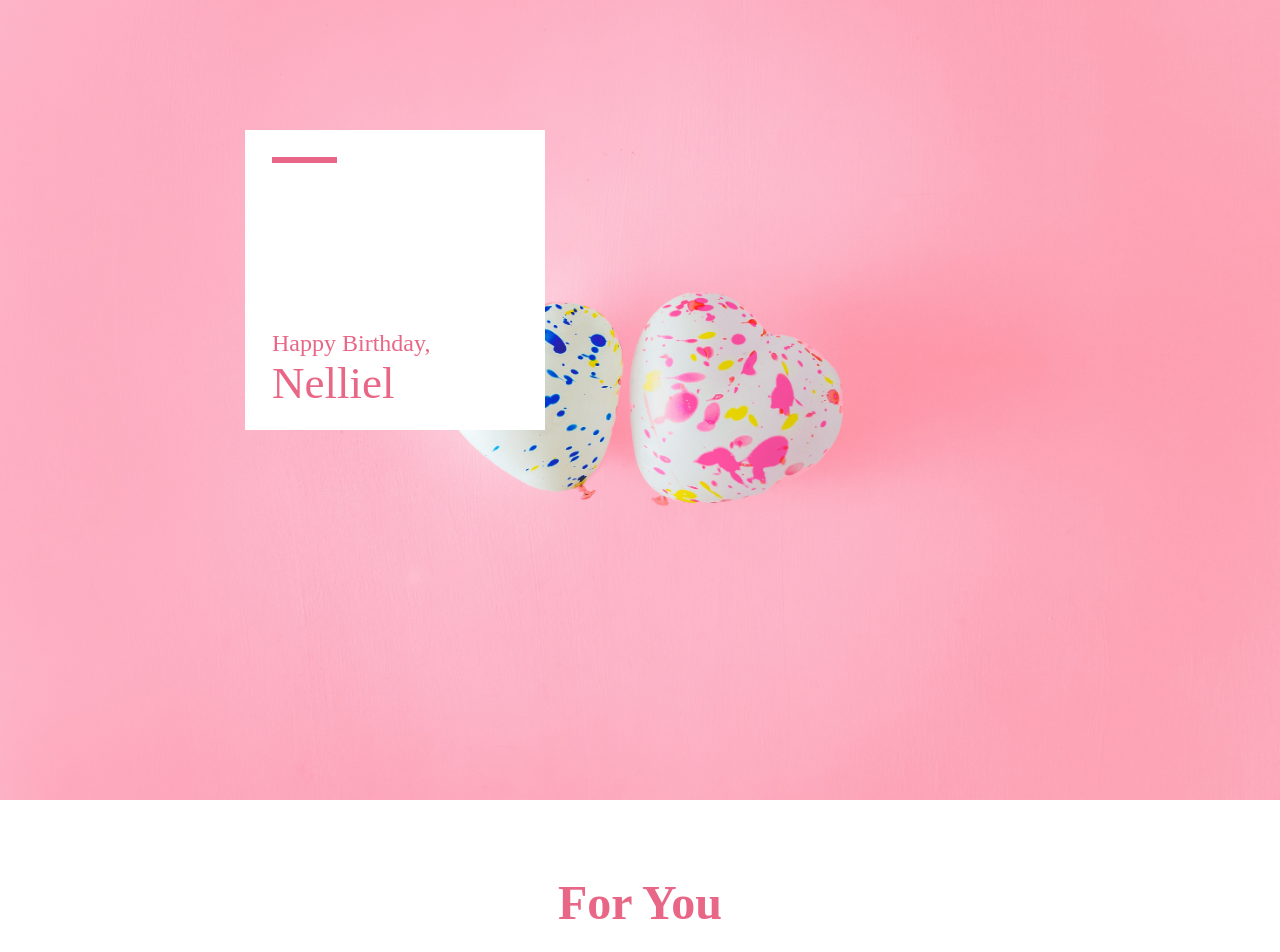
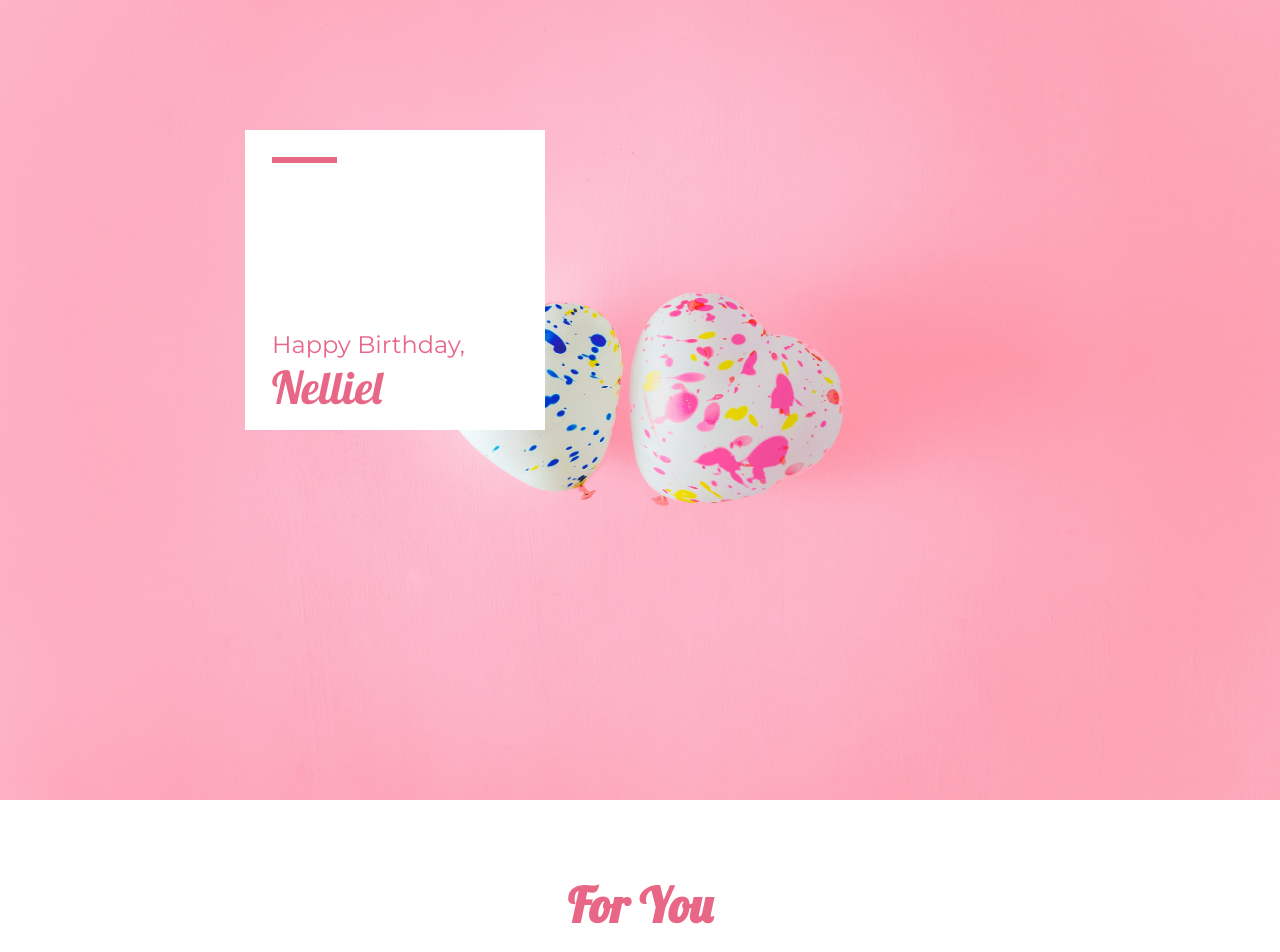
Before and after one commit to GranFariduz/HappyBirthday2, a PHP site: page / in a window 1280 px wide. Shown: the top 952 px of the page. Run offline with PHP 8.4, Linux system fonts and the light colour scheme.

Commit message:
added fonts and adjusted loader

```diff
--- a/css/style.css
+++ b/css/style.css
@@ -1,3 +1,6 @@
+/* Imports */
+@import url('https://fonts.googleapis.com/css?family=Lobster|Montserrat');
+
 /* RESET */
 * { padding: 0px; margin: 0px; }
 body { color: var(--pink); overflow: hidden;}
--- a/index.js
+++ b/index.js
@@ -7,7 +7,7 @@ let height = window.innerHeight;
 
 const header = document.querySelector('header');
 
-loader.style.margin = `${height/2.5}px auto`;
+loader.style.margin = `${height/2.5}px ${width/2.5}px`;
 
 loaderDiv.style.width = width + 'px';
 loaderDiv.style.height = height + 'px';
```
